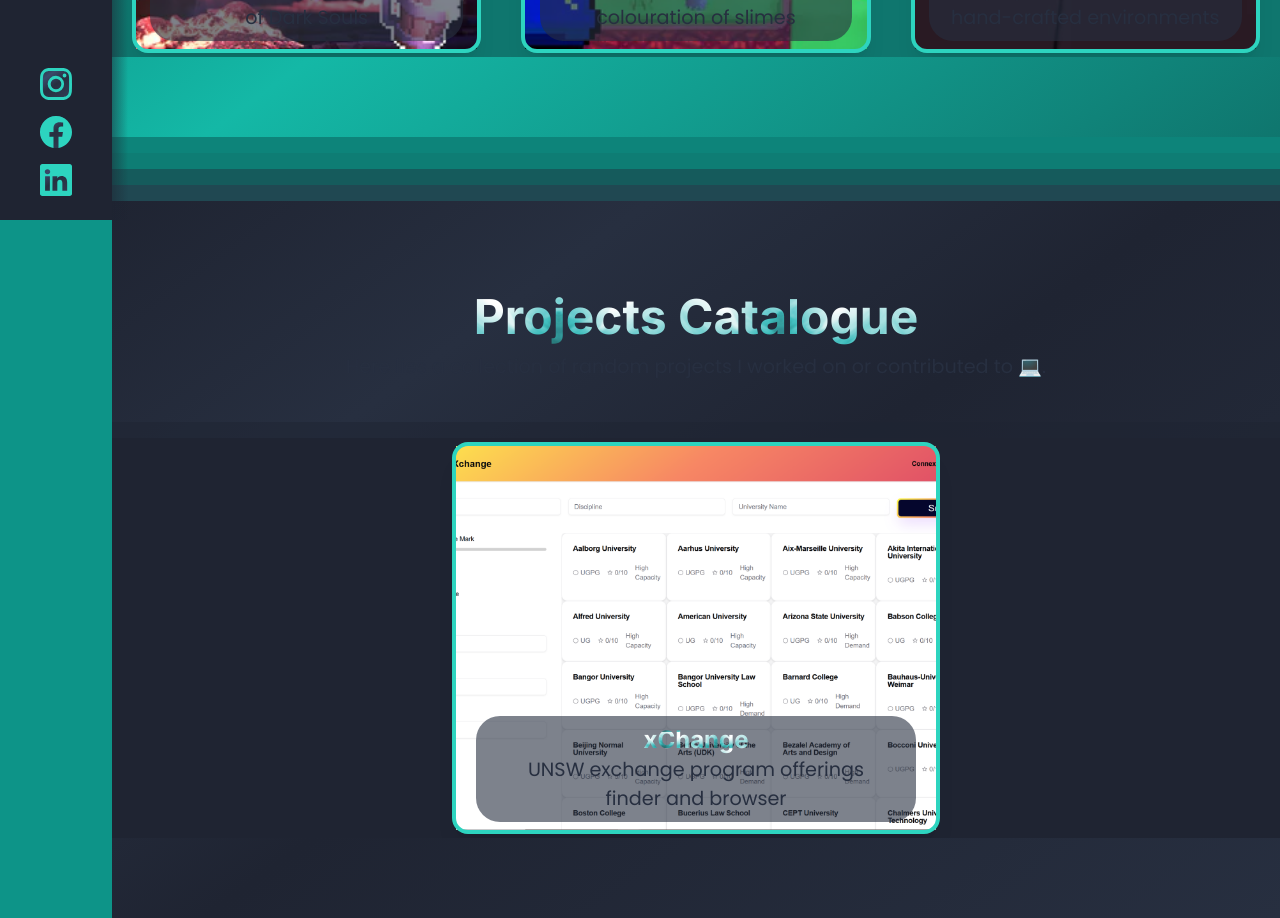
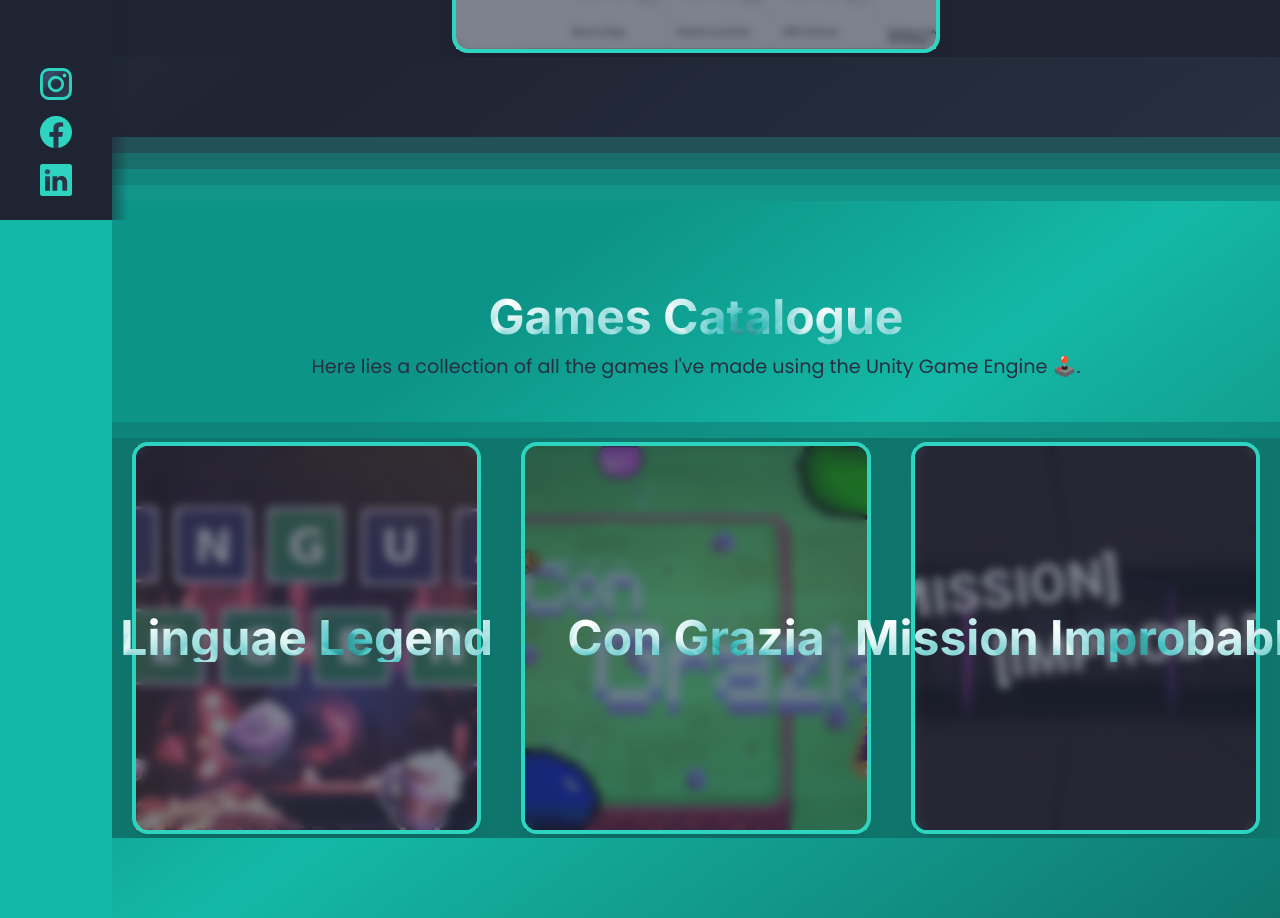
Before and after one commit to tom-jt/Portfolio, a Next.js app: page /projects in a window 1280 px wide. Shown: the part 580-1498 px from the top of the page. Built offline with nearby package versions, Linux system fonts and the light colour scheme.

Commit message:
Overhauled project frames and animations

```diff
--- a/app/components/ProjectFrame.module.css
+++ b/app/components/ProjectFrame.module.css
@@ -12,3 +12,29 @@
     scale: 1.1;
     width: 40rem;
 }
+
+.textBox {
+    @apply text-center absolute p-2 w-11/12 min-w-full min-h-full bg-tblack-900/60 bottom-0
+        rounded-xl flex flex-col items-center transition-all duration-200 justify-center;
+        backdrop-filter: blur(5px);
+}
+
+.textBox span {
+    @apply max-h-0 collapse transition-all duration-100;
+}
+
+.frame:hover .textBox span {
+    @apply max-h-full visible;
+}
+
+.textBox h1 {
+    @apply text-5xl transition-all duration-100 text-nowrap;
+}
+
+.frame:hover .textBox h1 {
+    @apply text-2xl;
+}
+
+.frame:hover .textBox {
+    @apply min-h-0 min-w-0 bottom-2;
+}
--- a/app/components/ProjectFrame.tsx
+++ b/app/components/ProjectFrame.tsx
@@ -17,8 +17,8 @@
   return (
     <Link href={'/projects/' + id} className={styles.frame}>
       <img className='object-cover' alt='Thumbnail' src={p.img} />
-      <div className=' text-center absolute bottom-2 p-2 w-11/12 bg-tblack-900/60 rounded-3xl flex flex-col items-center'>
-        <h1 className='text-2xl'>{p.name}</h1>
+      <div className={styles.textBox}>
+        <h1>{p.name}</h1>
         <span className='w-96'>{p.desc}</span>
       </div>
     </Link>
--- a/app/game/page.module.css
+++ b/app/game/page.module.css
@@ -1,57 +1,11 @@
-.title {
-    @apply text-twhite-d justify-center;
-    height: 900px;
-    display: flex;
-    padding: 18rem 0;
-    background-image: url('/image/background2.jpg');
-    background-size: cover;
-    background-repeat: no-repeat;
-    background-position-y: -85px;
+.bgBlack {
+    background-image: linear-gradient(144deg,
+      theme('colors.tblack.950'), theme('colors.tblack.900'),
+      theme('colors.tblack.950') 50%, theme('colors.tblack.900'));
 }
 
-.titleText {
-    @apply m-auto p-20 relative text-center text-transparent
-    outline outline-8;
-    font-size: calc(3 * (1vw + 1vh));
-    font-weight: initial;
-    animation: revealTitle 500ms ease-out forwards;
-    animation-delay: 300ms;
-    top: -6rem;
-    rotate: -8deg;
+.bgTeal {
+    background-image: linear-gradient(144deg,
+      theme('colors.teal.600'), theme('colors.teal.600'),
+      theme('colors.teal.500') 50%, theme('colors.teal.700'));
 }
-
-@keyframes revealTitle {
-    to {
-        @apply text-twhite-d shadow-2xl;
-        top: -2rem;
-        rotate: 0deg;
-    }
-}
-
-.content section {
-    min-height: 600px;
-    padding: 100px 20vw;
-    display: flex;
-    flex-direction: column;
-    align-items: center;
-}
-
-.content1 {
-    @apply bg-tblack-d;
-}
-
-.content2 {
-    @apply bg-teal-600;
-}
-
-.separator {
-    background-image: url('/image/separator.png');
-    background-repeat: no-repeat;
-    background-size: cover;
-    height: 190px;
-    margin-top: -30px;
-}
-
-.projectFrames {
-    display: flex;
-}
--- a/app/game/page.tsx
+++ b/app/game/page.tsx
@@ -8,8 +8,6 @@
       <div className='pl-28 bg-teal-600'>
 
       </div>
-
-
     </main>
   );
 };
--- a/app/globals.css
+++ b/app/globals.css
@@ -18,7 +18,7 @@
   font-family: var(--font-poppins);
   color: var(--foreground);
   background: var(--background);
-  font-size: larger;
+  font-size: 1.2rem;
   margin: 0;
   padding: 0;
   width: 100%;
@@ -32,9 +32,9 @@
 }
 
 .dynamicHeader h1 {
-  animation: infiniteScroll 15s linear infinite;
+  animation: infiniteScroll 18s linear infinite;
   background: url('/image/background3.jpg') 50% 50%;
-  background-size: 50%;
+  background-size: 75%;
   -webkit-text-fill-color: transparent;
   -webkit-background-clip: text;
   background-clip: text;
@@ -42,10 +42,10 @@
 
 @keyframes infiniteScroll {
   0% {
-      background-position-x: 50%;
+      background-position-x: 0%;
   }
 
   to {
-      background-position-x: 150%;
+      background-position-x: 300%;
   }
 }
--- a/app/page.module.css
+++ b/app/page.module.css
@@ -2,7 +2,7 @@
     @apply justify-center align-middle h-full flex bg-no-repeat relative;
     padding: 15vh 0;
     font-size: 15rem;
-    animation: revealTitle 500ms ease-in-out forwards;
+    animation: revealTitle 0.8s ease-in-out forwards;
     animation-delay: 500ms;
     line-height: 1.4;
     text-align: center;
@@ -27,8 +27,7 @@
 }
 
 .content section {
-    min-height: 600px;
-    padding: 5rem 20vw;
+    padding: 5rem 0;
     display: flex;
     flex-direction: column;
     align-items: center;
@@ -42,11 +41,6 @@
     @apply bgTeal;
 }
 
-.projectFrames {
-    @apply flex;
-    height: 50vh;
-}
-
 .bgBlack {
     background-image: linear-gradient(144deg,
       theme('colors.tblack.950'), theme('colors.tblack.900'),
@@ -58,3 +52,9 @@
       theme('colors.teal.600'), theme('colors.teal.600'),
       theme('colors.teal.500') 50%, theme('colors.teal.700'));
 }
+
+.projectFrames {
+    @apply flex flex-row overflow-x-hidden overflow-y-hidden justify-center
+        w-full;
+    height: 50vh;
+}
--- a/app/page.tsx
+++ b/app/page.tsx
@@ -8,7 +8,7 @@
   return (
     <main>
       <NavBar active={Page.Home} />
-      <div className='pl-28 bg-teal-600'>
+      <div className='pl-28 bg-teal-500'>
         <div className={styles.bgBlack}>
           <h1 className={styles.title}>
             HI THERE,<br />I'M TOM.
@@ -20,7 +20,9 @@
         <div className={styles.content + ' dynamicHeader'}>
           <section className={styles.content2}>
             <h1>WHO AM I?</h1>
-            <p>👋 Hey there! I’m a Computer Science & Law student at UNSW with a passion for building cool things with code.
+            <div className='flex px-20 mt-8 gap-16 items-center'>
+              <img src='/image/background.jpg' alt='About me image' className='object-fit w-1/2 rounded-2xl' />
+              <p className='w-1/2'>👋 Hey there! I’m a Computer Science & Law student at UNSW with a passion for building cool things with code.
                 I love solving problems, whether it's debugging a tricky algorithm, crafting seamless user experiences,
                 or figuring out how tech and law intersect in today’s world (that one is still WIP).
                 <br /><br />Right now, I'm diving deep into software engineering—exploring everything from full-stack development to AI.
@@ -28,6 +30,8 @@
                 <br /><br />When I’m not coding, you’ll probably find me dissecting legal cases, playing around with side projects,
                 or trying to perfect my (non-existent) coffee brewing skills ☕. Always keen to connect with like-minded people, so feel free to reach out!
               </p>
+            </div>
+
           </section>
 
           <SeparatorReverse />
--- a/app/projects/[projectId]/page.tsx
+++ b/app/projects/[projectId]/page.tsx
@@ -58,16 +58,16 @@
   return (
     <main>
       <NavBar active={Page.Projects} />
-      <div className={styles.bgBlack + ' pl-28 flex w-full h-full absolute'}>
-        <div className='w-1/2 flex p-14'>
-          <img src={p.img} alt='Project Image' className='object-contain' />
+      <div className={styles.bgBlack + ' pl-28 flex w-full h-full absolute gap-14'}>
+        <div className='w-1/2 pl-14 my-auto'>
+          <img src={p.img} alt='Project Image' className='object-contain rounded-2xl' />
         </div>
-        <div className='w-1/2 flex'>
-          <div className='m-auto w-full h-1/2 flex flex-col gap-4 justify-between'>
+        <div className='pr-14 w-1/2 flex my-48'>
+          <div className='w-full h-full flex flex-col gap-4 justify-between'>
             <div className='dynamicHeader'>
               <h1>
                 {p.name}
-                <div className='bg-twhite-d h-1 rounded mr-14' />
+                <div className='bg-twhite-d h-1 rounded' />
               </h1>
             </div>
             <div className={styles.langs + ' flex flex-row gap-4'}>
@@ -78,7 +78,7 @@
               {p.desc}
             </div>
 
-            <div className='mr-14 flex justify-between'>
+            <div className='flex justify-between'>
               <button className={styles.fancyButton + ' group ' + styles.redButton} role="button">
                 <h1 className='bg-tblack-d px-4 py-4 rounded-md w-full text-xl
                   h-full transition-all duration-300 group-hover:bg-transparent'>
--- a/app/projects/[projectid]/page.module.css
+++ b/app/projects/[projectid]/page.module.css
@@ -59,6 +59,6 @@
 
 .bgBlack {
   background-image: linear-gradient(144deg,
-  theme('colors.tblack.950'), theme('colors.tblack.900'),
-  theme('colors.tblack.950') 50%, theme('colors.tblack.900'));
+  theme('colors.teal.800'), theme('colors.tblack.900'),
+  theme('colors.tblack.950') 50%, theme('colors.teal.700'));
 }
--- a/app/projects/page.module.css
+++ b/app/projects/page.module.css
@@ -6,7 +6,7 @@
 }
 
 .projectFrames {
-    @apply flex flex-row overflow-x-hidden justify-center
+    @apply flex flex-row overflow-x-hidden overflow-y-hidden justify-center
         w-full;
     height: 50vh;
 }
--- a/app/projects/page.tsx
+++ b/app/projects/page.tsx
@@ -2,14 +2,27 @@
 import styles from './page.module.css';
 import { NavBar, Page } from '@/app/components/NavBar';
 import ProjectFrame from '@/app/components/ProjectFrame';
-import { SeparatorReverse } from '@/app/components/Separator';
+import { Separator } from '@/app/components/Separator';
 
 const Home = () => {
   return (
     <main>
       <NavBar active={Page.Projects} />
-      <div className='pl-28 bg-teal-600 dynamicHeader'>
+      <div className='pl-28 bg-teal-500 dynamicHeader'>
         <div className={styles.content}>
+          <section className={styles.content1}>
+            <h1>Projects Catalogue</h1>
+            <p>Here lies a collection of random projects I worked on or contributed to 💻.</p>
+            <div className='bg-tblack-950/50 w-full h-4 mt-10'/>
+            <div className={styles.projectFrames + ' bg-tblack-950'}>
+              <ProjectFrame id='xchange'/>
+              <ProjectFrame id='toohak'/>
+              <ProjectFrame id='portfolio'/>
+            </div>
+          </section>
+
+          <Separator />
+
           <section className={styles.content2}>
             <h1>Games Catalogue</h1>
             <p>Here lies a collection of all the games I've made using the Unity Game Engine 🕹️.</p>
@@ -21,19 +34,6 @@
               <ProjectFrame id='diviners-gambit'/>
             </div>
           </section>
-
-          <SeparatorReverse />
-
-          <section className={styles.content1}>
-            <h1>Projects Catalogue</h1>
-            <p>Here lies a collection of random projects I worked on or contributed to 💻.</p>
-            <div className='bg-tblack-950/50 w-full h-4 mt-10'/>
-            <div className={styles.projectFrames + ' bg-tblack-950'}>
-              <ProjectFrame id='xchange'/>
-              <ProjectFrame id='toohak'/>
-              <ProjectFrame id='portfolio'/>
-            </div>
-          </section>
         </div>
       </div>
 
```
Lines whose indentation alone changed are shown as unchanged.
